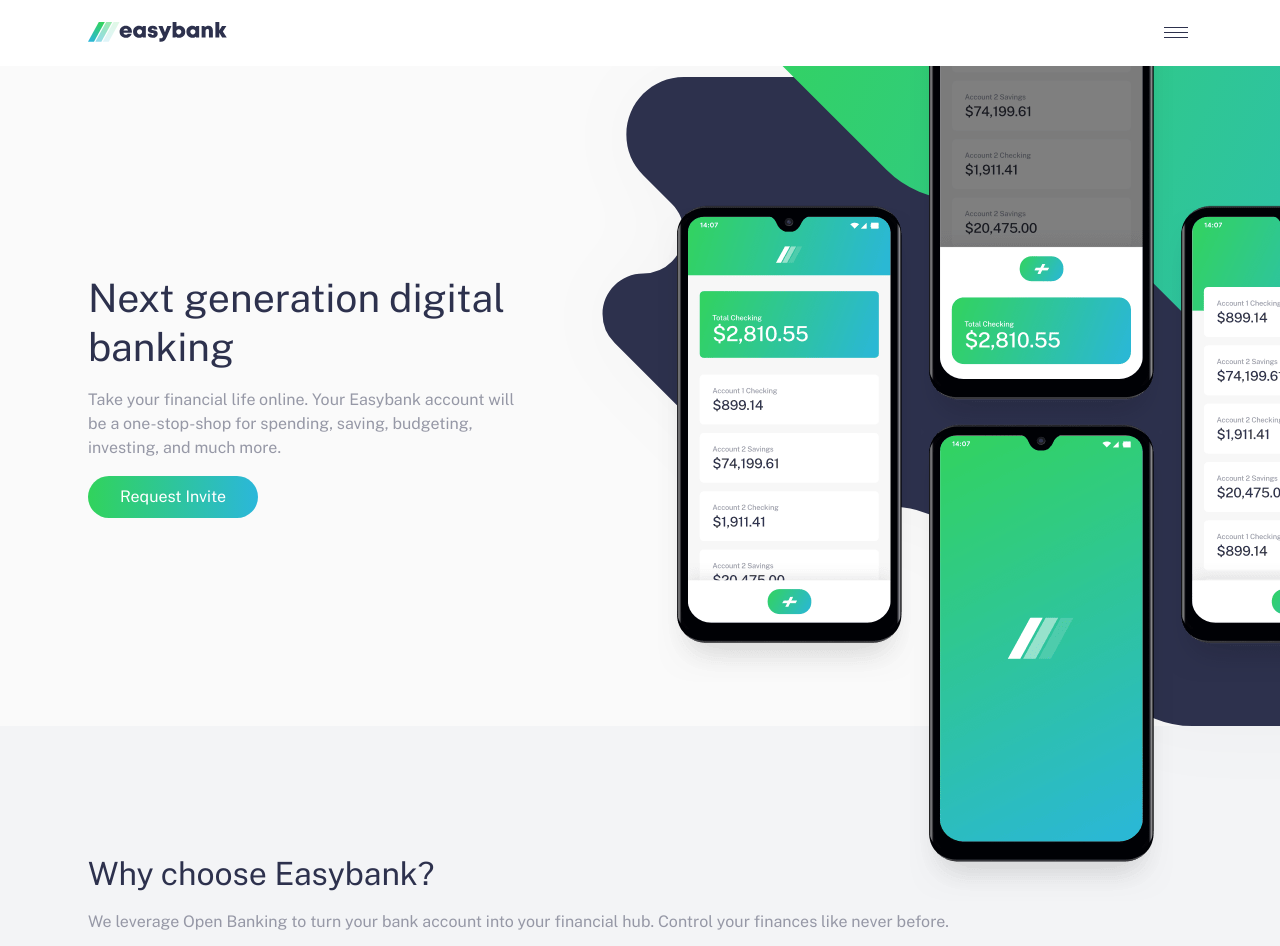
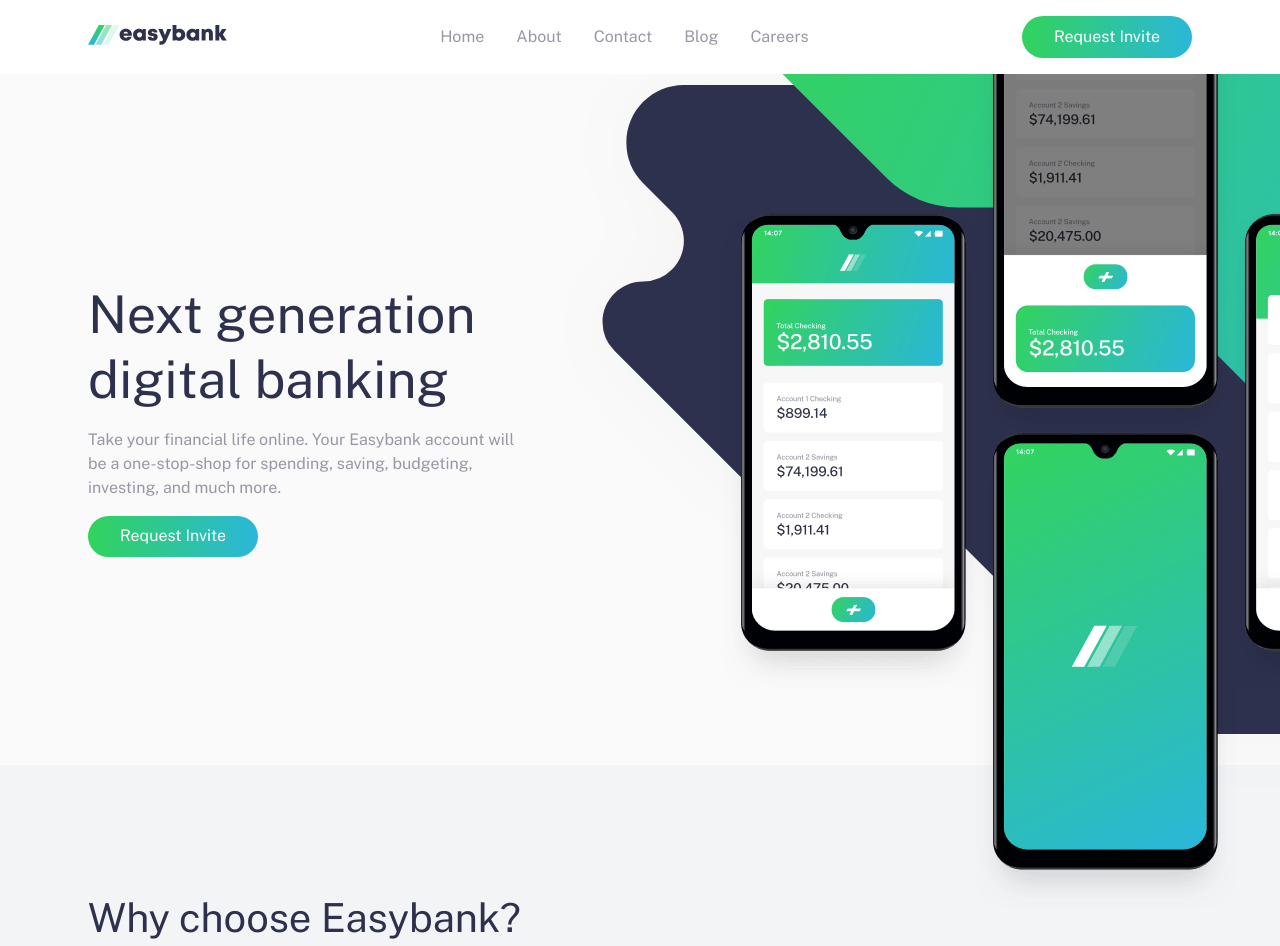
Before and after one commit to rontoyhacao/Easybank-landing-page, a plain HTML site: page index.html in a window 1280 px wide. Shown: the top 946 px of the page. Drawn offline with nearby package versions, Linux system fonts and the light colour scheme.

Commit message:
Desktop navigation added

```diff
--- a/assets/styles/scss/base/_typography.scss
+++ b/assets/styles/scss/base/_typography.scss
@@ -45,4 +45,17 @@
     html {
         font-size: 16px;
     }
+    h1 {
+        font-size: 3.25rem;
+    }
+    h2 {
+        font-size: 2.5rem;
+    }
+    h3 {
+        font-size: 1.5rem;
+    }
+    .nav-container a {
+        color: $Grayish-Blue;
+        font-size: 1rem;
+    }
 }
--- a/assets/styles/scss/components/_hamburger.scss
+++ b/assets/styles/scss/components/_hamburger.scss
@@ -33,3 +33,23 @@
     visibility: visible;
     transform: translateY(0);
 }
+@media screen and (min-width: 64em) {
+    .hamburger {
+        display: none;
+    }
+    .nav-container {
+        visibility: visible;
+        opacity: 1;
+        position: relative;
+        top: initial;
+        background-color: transparent;
+        padding: 0;
+        transform: none;
+        ul {
+            display: flex;
+            li {
+                margin: 0 1rem;
+            }
+        }
+    }
+}
--- a/assets/styles/scss/layout/_cta-hero.scss
+++ b/assets/styles/scss/layout/_cta-hero.scss
@@ -56,7 +56,7 @@
                 left: 0;
                 height: auto !important;
                 width: auto !important;
-                transform: translateX(8rem);
+                transform: translateX(12rem);
             }
         }
     }
--- a/assets/styles/scss/layout/_header.scss
+++ b/assets/styles/scss/layout/_header.scss
@@ -7,5 +7,13 @@
         @include space-between;
         @include wide-container;
         position: relative;
+        .cta-button {
+            display: none;
+        }
     }
 }
+@media screen and (min-width: 64em) {
+    .header-container .cta-button {
+        display: initial !important;
+    }
+}
--- a/index.html
+++ b/index.html
@@ -31,7 +31,7 @@
           </ul>
         </div>
       </nav>
-      <!-- <a href="#" class="cta-button">Request Invite</a> -->
+      <a href="#" class="cta-button">Request Invite</a>
     </div>
   </header>
   <main>
```
Also changed, not shown: assets/styles/main.css, 1 other file.
